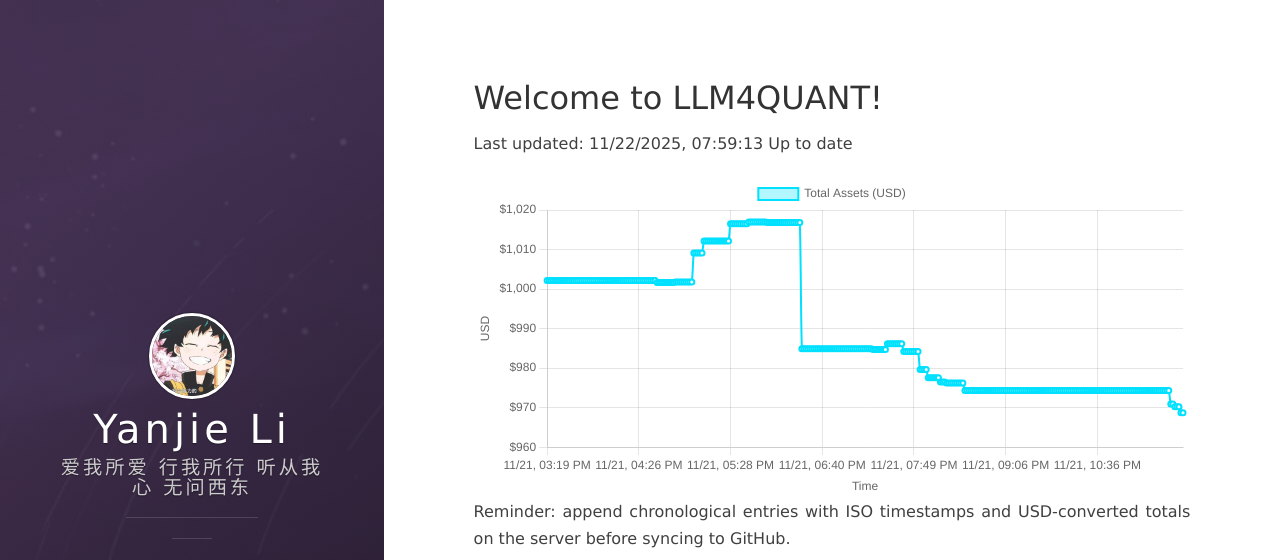
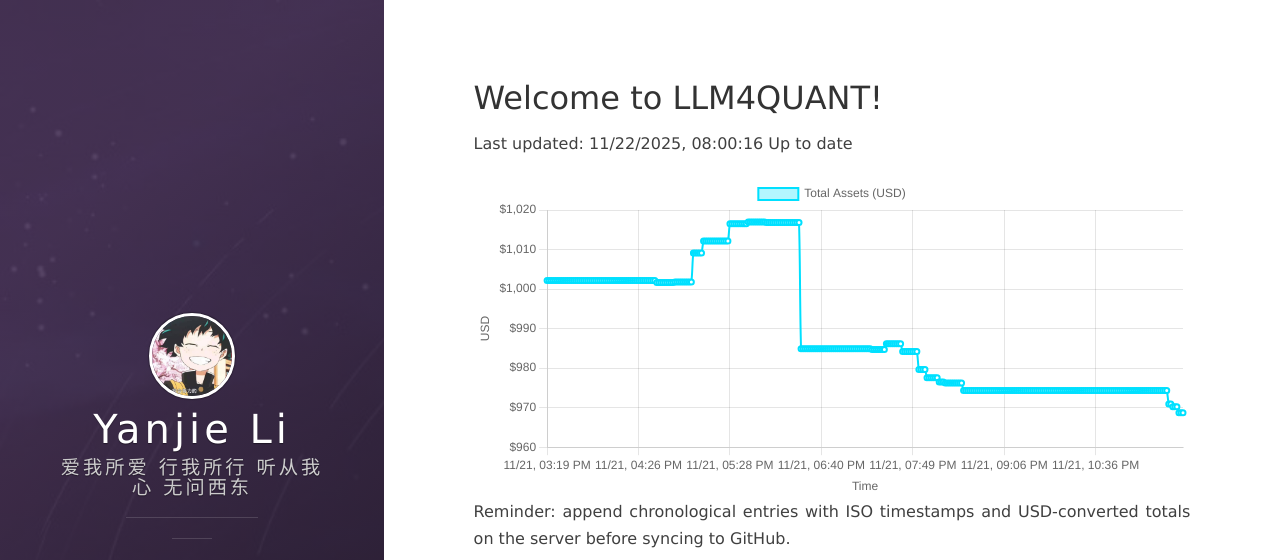
Before and after one commit to leeyegy/leeyegy.github.io, a Jekyll site: the page built from live-trading.html, in a window 1280 px wide and 1081 px high. Shown: the top 560 px of the window. Built offline with Jekyll 4.4.1, drawn with Linux system fonts in a browser that asks for light colours; nearby versions of some CDN libraries.

Commit message:
AccountMonitor: update balance history 2025-11-22T16:00:16+08:00

```diff
--- a/assets/data/binance/balance-history.json
+++ b/assets/data/binance/balance-history.json
@@ -1,5 +1,5 @@
 {
-  "generatedAt": "2025-11-22T15:59:13+08:00",
+  "generatedAt": "2025-11-22T16:00:16+08:00",
   "asset": "total_usd_value",
   "history": [
     {
@@ -1253,6 +1253,10 @@
     {
       "timestamp": "2025-11-22T15:59:13+08:00",
       "totalUsd": 968.72693332
+    },
+    {
+      "timestamp": "2025-11-22T16:00:16+08:00",
+      "totalUsd": 968.69074819
     }
   ]
 }
```
